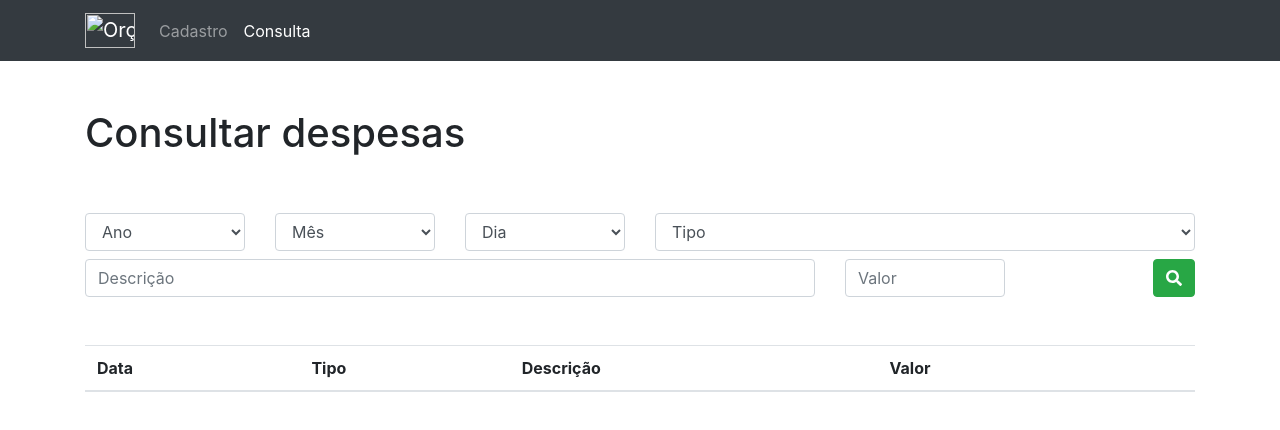
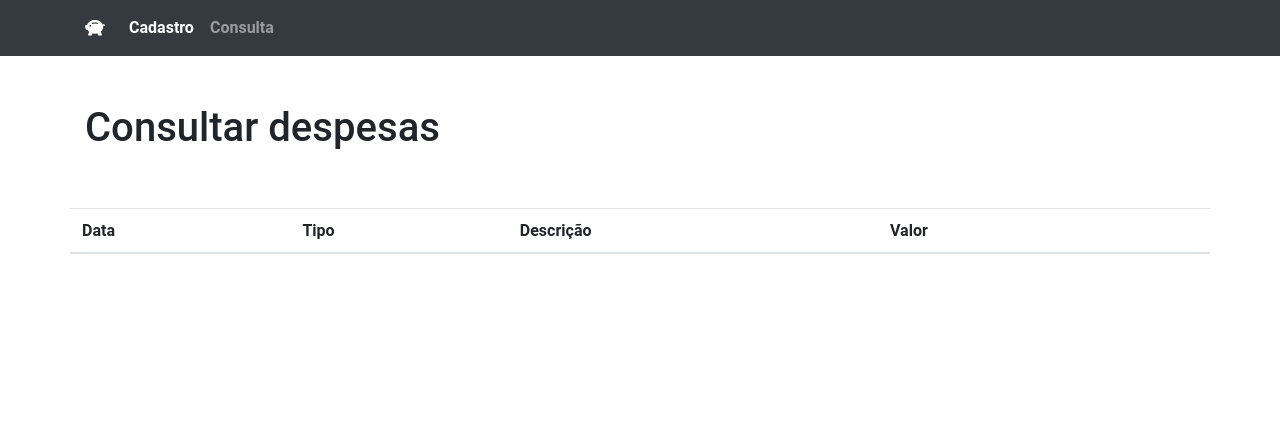
Before and after one commit to ElielSantos/CadastrarConsultarGastos, a plain HTML site: page consulta.html in a window 1280 px wide. Drawn offline with nearby package versions, Linux system fonts and the light colour scheme.

Commit message:
Add files via upload

```diff
--- a/consulta.html
+++ b/consulta.html
@@ -5,7 +5,7 @@
 
 		<!-- Bootstrap início -->
 		<link rel="stylesheet" href="https://maxcdn.bootstrapcdn.com/bootstrap/4.0.0/css/bootstrap.min.css" integrity="sha384-Gn5384xqQ1aoWXA+058RXPxPg6fy4IWvTNh0E263XmFcJlSAwiGgFAW/dAiS6JXm" crossorigin="anonymous">
-
+    <link href="https://cdn.jsdelivr.net/npm/bootstrap-icons@1.8.1/font/bootstrap-icons.css" rel="stylesheet">
     <script src="https://code.jquery.com/jquery-3.2.1.slim.min.js" integrity="sha384-KJ3o2DKtIkvYIK3UENzmM7KCkRr/rE9/Qpg6aAZGJwFDMVNA/GpGFF93hXpG5KkN" crossorigin="anonymous"></script>
     <script src="https://cdnjs.cloudflare.com/ajax/libs/popper.js/1.12.9/umd/popper.min.js" integrity="sha384-ApNbgh9B+Y1QKtv3Rn7W3mgPxhU9K/ScQsAP7hUibX39j7fakFPskvXusvfa0b4Q" crossorigin="anonymous"></script>
     <script src="https://maxcdn.bootstrapcdn.com/bootstrap/4.0.0/js/bootstrap.min.js" integrity="sha384-JZR6Spejh4U02d8jOt6vLEHfe/JQGiRRSQQxSfFWpi1MquVdAyjUar5+76PVCmYl" crossorigin="anonymous"></script>
@@ -13,10 +13,11 @@
 
     <!-- Font Awesome -->
     <script defer src="https://use.fontawesome.com/releases/v5.0.8/js/all.js"></script>
-
+    <link rel="stylesheet" href="styles.css">
     <script src="app.js"></script>
 
 	</head>
+
 
   <body onload="carregaListaDespesas()">
 
@@ -24,7 +25,7 @@
    <nav class="navbar navbar-expand-lg navbar-dark bg-dark mb-5">
     <div class="container">
         <a class="navbar-brand" href="#">
-           <img src="logo.png" width="50" height="35" alt="Orçamento pessoal">
+            <i class="bi bi-piggy-bank-fill"></i>
         </a>
         <button class="navbar-toggler" type="button" data-toggle="collapse" data-target="#navbarSupportedContent" aria-controls="navbarSupportedContent" aria-expanded="false" aria-label="Toggle navigation">
             <span class="navbar-toggler-icon"></span>
@@ -32,14 +33,13 @@
 
         <div class="collapse navbar-collapse" id="navbarSupportedContent">
             <ul class="navbar-nav mr-auto">
-            <li class="nav-item">
+                <li class="nav-item active">
                     <a class="nav-link" href="index.html">Cadastro</a>
                 </li>
-            <li class="nav-item active">
+                <li class="nav-item">
                     <a class="nav-link" href="consulta.html">Consulta</a>
                 </li>
             </ul>
-
         </div>
     </div>
 </nav>
@@ -51,101 +51,9 @@
         </div>
       </div>
 
-      <div class="row mb-2">
-        <div class="col-md-2">
-          <select class="form-control" id="ano">
-            <option value="">Ano</option>
-            <option value="2024">2024</option>
-          </select>
-        </div>
-
-        <div class="col-md-2">
-          <select class="form-control" id="mes">
-            <option value="">Mês</option>
-            <option value="01">Janeiro</option>
-            <option value="02">Fevereiro</option>
-            <option value="03">Março</option>
-            <option value="04">Abril</option>
-            <option value="05">Maio</option>
-            <option value="06">Junho</option>
-            <option value="07">Julho</option>
-            <option value="08">Agosto</option>
-            <option value="09">Setembro</option>
-            <option value="10">Outubro</option>
-            <option value="11">Novembro</option>
-            <option value="12">Dezembro</option>
-          </select>
-        </div>
-
-        <div class="col-md-2">
-          <select class="form-control" id="dia" />
-            <option value="">Dia</option>
-            <option value="01">01</option>
-            <option value="02">02</option>
-            <option value="03">03</option>
-            <option value="04">04</option>
-            <option value="05">05</option>
-            <option value="06">06</option>
-            <option value="07">07</option>
-            <option value="08">08</option>
-            <option value="09">09</option>
-            <option value="10">10</option>
-            <option value="11">11</option>
-            <option value="12">12</option>
-            <option value="13">13</option>
-            <option value="14">14</option>
-            <option value="15">15</option>
-            <option value="16">16</option>
-            <option value="17">17</option>
-            <option value="18">18</option>
-            <option value="19">19</option>
-            <option value="20">20</option>
-            <option value="21">21</option>
-            <option value="22">22</option>
-            <option value="23">23</option>
-            <option value="24">24</option>
-            <option value="25">25</option>
-            <option value="26">26</option>
-            <option value="27">27</option>
-            <option value="28">28</option>
-            <option value="29">29</option>
-            <option value="30">30</option>
-            <option value="31">31</option>
-          <select>
-        </div>
-
-        <div class="col-md-6">
-          <select class="form-control" id="tipo">
-            <option value="">Tipo</option>
-            <option value="1">Bebida/Comida</option>
-            <option value="2">OLX/Shopee</option>
-            <option value="3">Rolê/Lazer</option>
-            <option value="5">Bus/Uber</option>
-            <option value="5">Conta/Boleto</option>
-            <option value="5">Outros</option>
-          </select>
-        </div>
-
-      </div>
-
-      <div class="row  mb-5">
-        <div class="col-md-8">
-          <input type="text" class="form-control" placeholder="Descrição" id="descricao" />
-        </div>
-
-        <div class="col-md-2">
-          <input type="text" class="form-control" placeholder="Valor" id="valor" />
-        </div>
-
-        <div class="col-md-2 d-flex justify-content-end">
-          <button type="button" class="btn btn-success" onclick="pesquisarDespesa()">
-            <i class="fas fa-search"></i>
-          </button>
-        </div>
-      </div>
 
       <div class="row">
-        <div class="col">
+        <div class="table-responsive">
           <table class="table" >
             <thead>
               <tr>
--- /dev/null
+++ b/styles.css
@@ -0,0 +1,16 @@
+body {
+    font-family: 'Roboto', sans-serif;
+}
+
+.navbar-brand,
+.navbar-nav .nav-link {
+    font-weight: 700;
+}
+
+@media (max-width: 768px) {
+    /* Estilo para telas menores */
+    .form-control {
+        /* Ajuste o estilo conforme necessário */
+        margin-bottom: 10px;
+    }
+}
```
Also changed, not shown: index.html (+9 -9 lines). Lines whose indentation alone changed are shown as unchanged.
